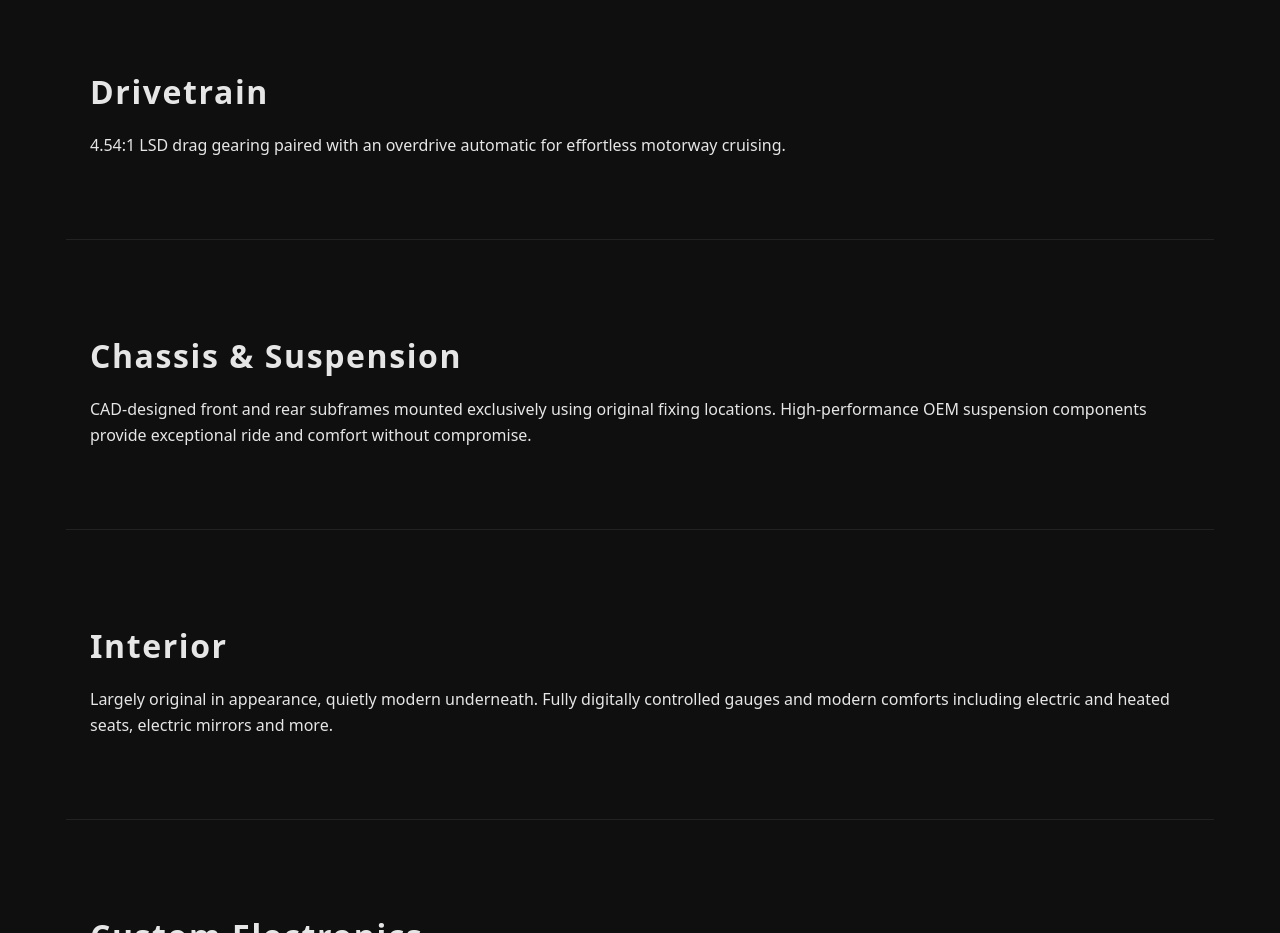
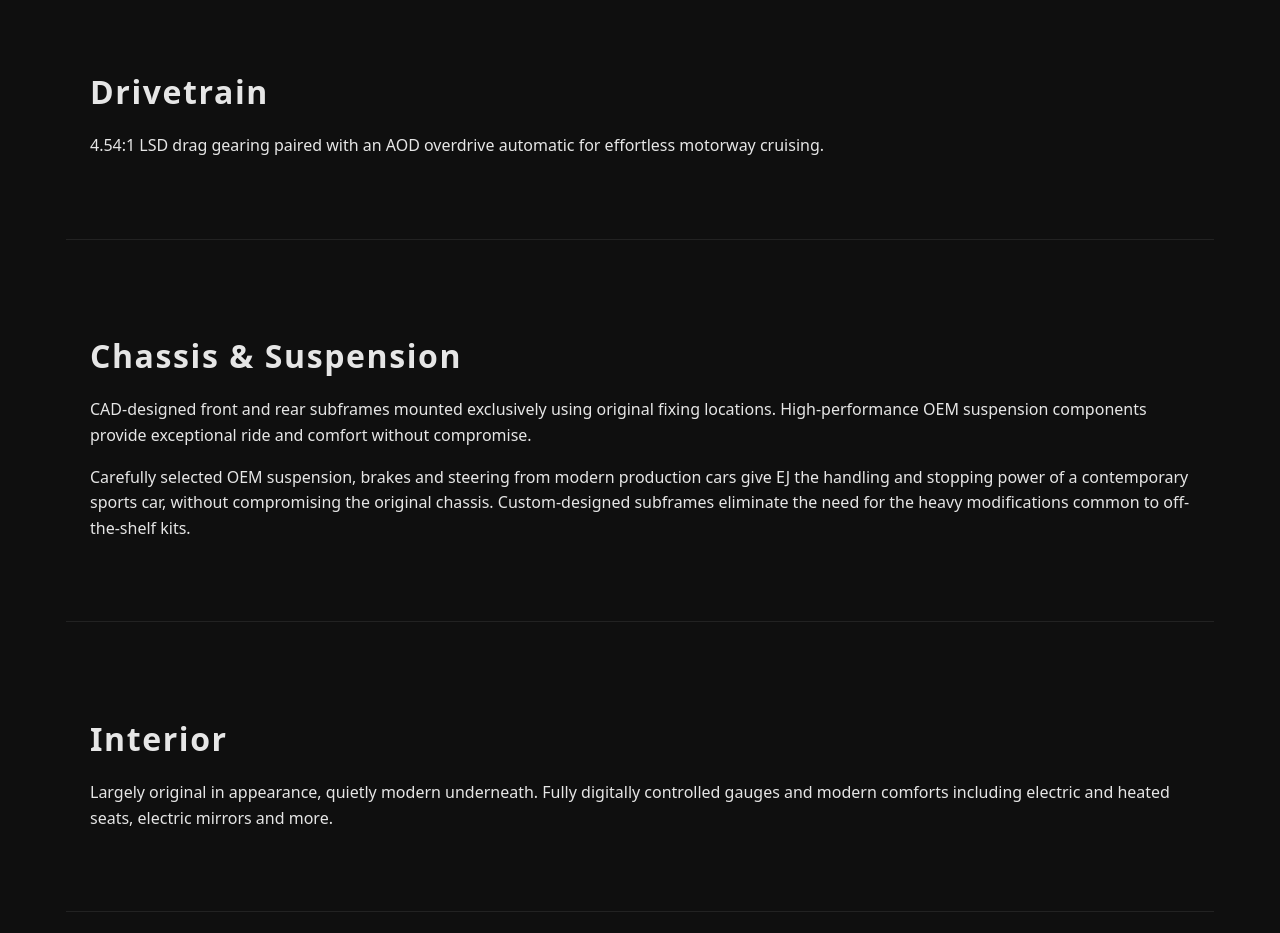
Before and after one commit to SuperDragpack/SuperDragpack.github.io, a plain HTML site: page index.html in a window 1280 px wide. Shown: the part 1820-2753 px from the top of the page. Drawn offline with Linux system fonts and the light colour scheme.

Commit message:
Add files via upload

```diff
--- a/index.html
+++ b/index.html
@@ -193,7 +193,7 @@
 <section id="drivetrain">
   <h2>Drivetrain</h2>
   <p>
-    4.54:1 LSD drag gearing paired with an overdrive automatic for effortless motorway
+    4.54:1 LSD drag gearing paired with an AOD overdrive automatic for effortless motorway
     cruising.
   </p>
 </section>
@@ -205,6 +205,10 @@
     locations. High-performance OEM suspension components provide exceptional ride
     and comfort without compromise.
   </p>
+<p>
+Carefully selected OEM suspension, brakes and steering from modern production cars give EJ the handling and stopping power of a contemporary sports car, without compromising the original chassis.
+Custom-designed subframes eliminate the need for the heavy modifications common to off-the-shelf kits.
+</P>
 </section>
 
 <section id="interior">
```
